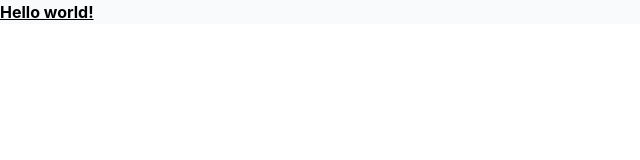
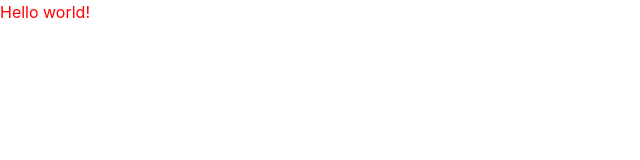
Before and after one commit to TO053037/club_web_site, a Next.js app: page / in a window 1280 px wide. Shown: the top 160 px of the page, without its empty margins (0-640 px from the left). Built offline with nearby package versions, Linux system fonts and the light colour scheme.

Commit message:
complete

```diff
--- a/package.json
+++ b/package.json
@@ -10,7 +10,8 @@
   "dependencies": {
     "next": "12.0.9",
     "react": "17.0.2",
-    "react-dom": "17.0.2"
+    "react-dom": "17.0.2",
+    "sass": "^1.49.4"
   },
   "devDependencies": {
     "autoprefixer": "^10.4.2",
--- a/pages/_app.js
+++ b/pages/_app.js
@@ -1,4 +1,6 @@
 import '../styles/globals.css'
+import '../styles/style.scss'
+import '../styles/Home.module.css'
 
 function MyApp({ Component, pageProps }) {
   return <Component {...pageProps} />
--- a/pages/index.js
+++ b/pages/index.js
@@ -4,7 +4,7 @@ import styles from '../styles/Home.module.css'
 
 export default function Home() {
   return (
-    <h1 className="font-bold underline bg-gray-50">
+    <h1>
       Hello world!
     </h1>
   )
--- /dev/null
+++ b/styles/style.scss
@@ -0,0 +1,3 @@
+h1 {
+    color: red;
+}
```
Also changed, not shown: 1 other file (tests, documents, lock files or other folders).
